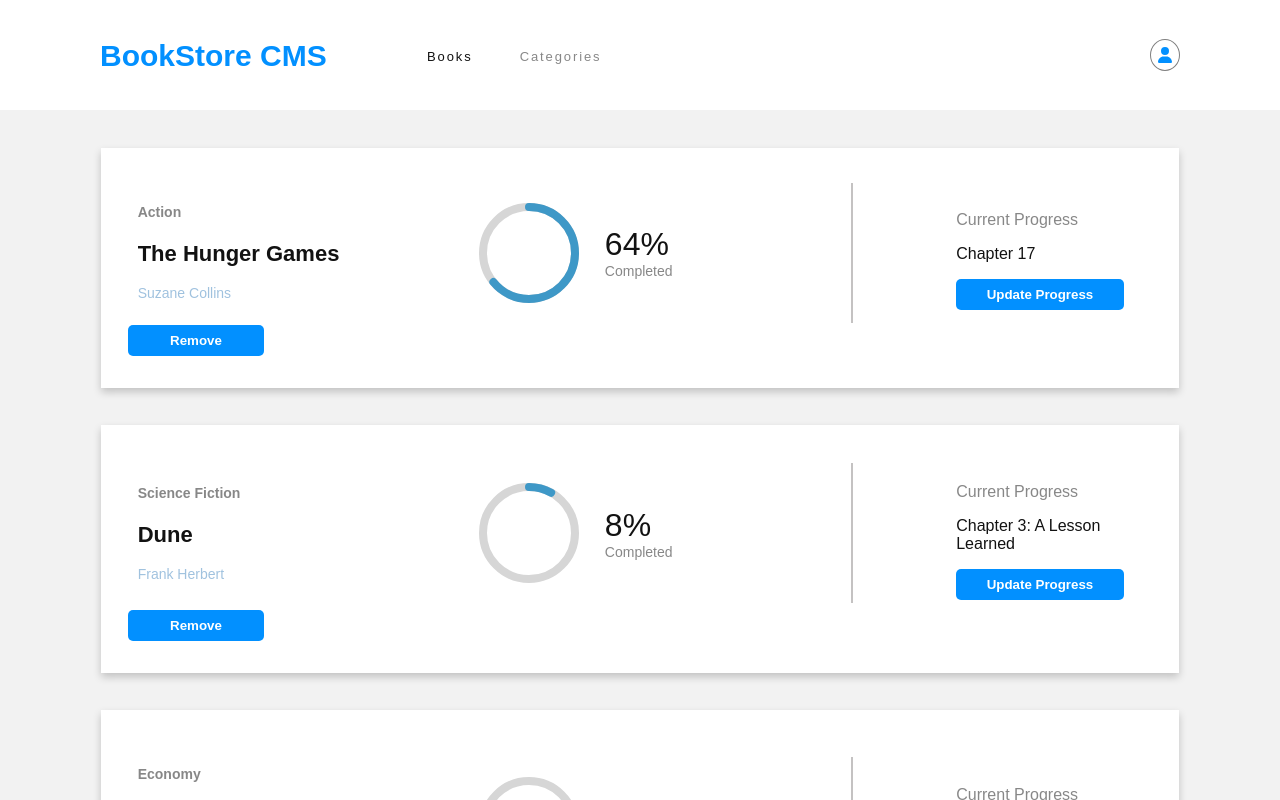
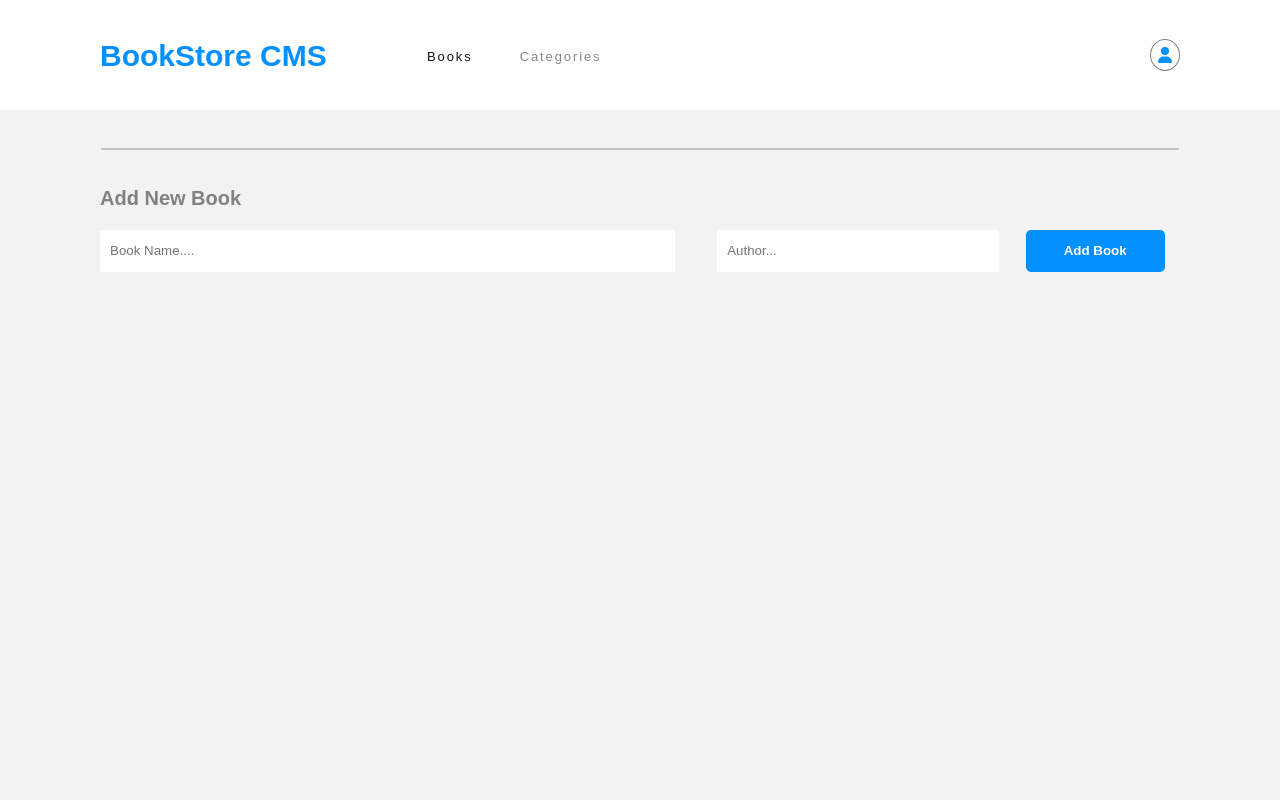
Before and after one commit to Tufahel/book-store, a React (Create React App) app: page / in a window 1280 px wide. Shown: the top 800 px of the page. Built offline with nearby package versions, Linux system fonts and the light colour scheme.

Commit message:
add-remove function added

```diff
--- a/src/App.js
+++ b/src/App.js
@@ -1,8 +1,8 @@
 import './App.css';
 import { BrowserRouter, Route, Routes } from 'react-router-dom';
 import Header from './components/Header/Header';
-import Categories from './components/Header/Categories/Categories';
-import Books from './components/Header/Books/Books';
+import Categories from './components/Categories/Categories';
+import Books from './components/Books/Books';
 
 function App() {
   return (
--- a/src/components/AddBook/AddBook.js
+++ b/src/components/AddBook/AddBook.js
@@ -1,10 +1,12 @@
 import React, { useState } from 'react';
+import { useDispatch } from 'react-redux';
 import './AddBook.css';
 import { addBook } from '../../redux/Books/Books';
 
 function AddBook() {
   const [title, setTitle] = useState('');
   const [author, setAuthor] = useState('');
+  const dispatch = useDispatch();
   return (
     <div>
       <form action="">
@@ -28,7 +30,12 @@ function AddBook() {
               onChange={(e) => setAuthor(e.target.value)}
             />
           </label>
-          <button type="submit">Add Book</button>
+          <button
+            type="submit"
+            onClick={(event) => { event.preventDefault(); dispatch(addBook(author, title), setAuthor(''), setTitle('')); }}
+          >
+            Add Book
+          </button>
         </div>
       </form>
     </div>
--- a/src/components/Book/Book.css
+++ b/src/components/Book/Book.css
@@ -1,12 +1,12 @@
 .grid-container {
   display: grid;
   grid-template-columns: 1.5fr 1.5fr 0.5fr 1fr;
-  padding: 2rem 1.68rem;
+  padding: 0rem 1.68rem;
   align-items: center;
 }
 
 .grid-item {
-  padding: 10px;
+  padding: 0px 10px;
   gap: 0.2525rem;
   font-family: RobotoSlab, sans-serif;
 }
@@ -88,7 +88,3 @@ button {
   height: 15vh;
   margin-left: 40px;
 }
-
-.remove-btn {
-  width: 40%;
-}
--- a/src/components/Book/Book.js
+++ b/src/components/Book/Book.js
@@ -33,7 +33,6 @@ function Book(props) {
         <p>{chapter}</p>
         <button type="button">Update Progress</button>
       </div>
-      <button type="button" className="remove-btn">Remove</button>
     </div>
   );
 }
--- a/src/components/Header/Books/Books.css
+++ b/src/components/Books/Books.css
@@ -13,3 +13,8 @@
   border-top: 2px solid rgb(196 194 194);
   margin: 2.3rem 6.3rem;
 }
+
+.remove-btn {
+  width: 20%;
+  margin: 5px;
+}
--- /dev/null
+++ b/src/components/Books/Books.js
@@ -0,0 +1,38 @@
+import React from 'react';
+import { useDispatch, useSelector } from 'react-redux';
+import { removeBook } from '../../redux/Books/Books';
+import AddBook from '../AddBook/AddBook';
+import Book from '../Book/Book';
+import './Books.css';
+
+function Books() {
+  const list = useSelector((state) => state.booksReducers.list);
+  const dispatch = useDispatch();
+  return (
+    <div>
+      <div>
+        {
+          list.map((elem) => (
+            <div key={elem.id}>
+              <div className="card">
+                <Book title={elem.title} author={elem.author} category="Action" progress="64" chapter="Chapter 17" />
+                <button
+                  key={elem.id}
+                  type="button"
+                  className="remove-btn"
+                  onClick={(event) => { event.preventDefault(); dispatch(removeBook(elem.id)); }}
+                >
+                  Remove Book
+                </button>
+              </div>
+            </div>
+          ))
+        }
+      </div>
+      <div className="hr"> </div>
+      <AddBook />
+    </div>
+  );
+}
+
+export default Books;
--- a/src/components/Header/Books/Books.js
+++ /dev/null
@@ -1,20 +0,0 @@
-import React from 'react';
-import AddBook from '../../AddBook/AddBook';
-import Book from '../../Book/Book';
-import './Books.css';
-
-function Books() {
-  return (
-    <div>
-      <div>
-        <div className="card"><Book title="The Hunger Games" author="Suzane Collins" category="Action" progress="64" chapter="Chapter 17" /></div>
-        <div className="card"><Book title="Dune" author="Frank Herbert" category="Science Fiction" progress="8" chapter="Chapter 3: A Lesson Learned" /></div>
-        <div className="card"><Book title="Capital in the Twenty-First Century" author="Suzane Collins" category="Economy" progress="0" chapter="Introduction" /></div>
-      </div>
-      <div className="hr"> </div>
-      <AddBook />
-    </div>
-  );
-}
-
-export default Books;
```
Also changed, not shown: src/components/Categories/Categories.css (renamed from src/components/Header/Categories/Categories.css), src/components/Categories/Categories.js (renamed from src/components/Header/Categories/Categories.js).
